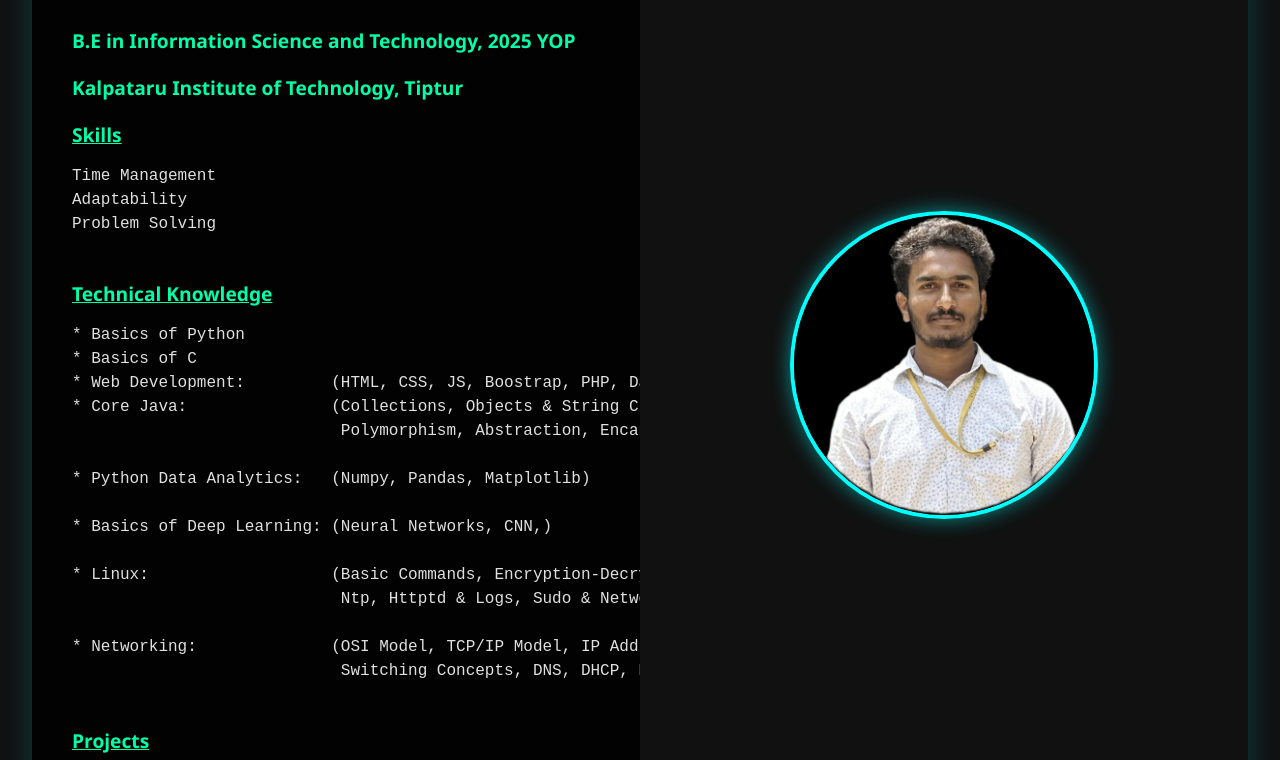
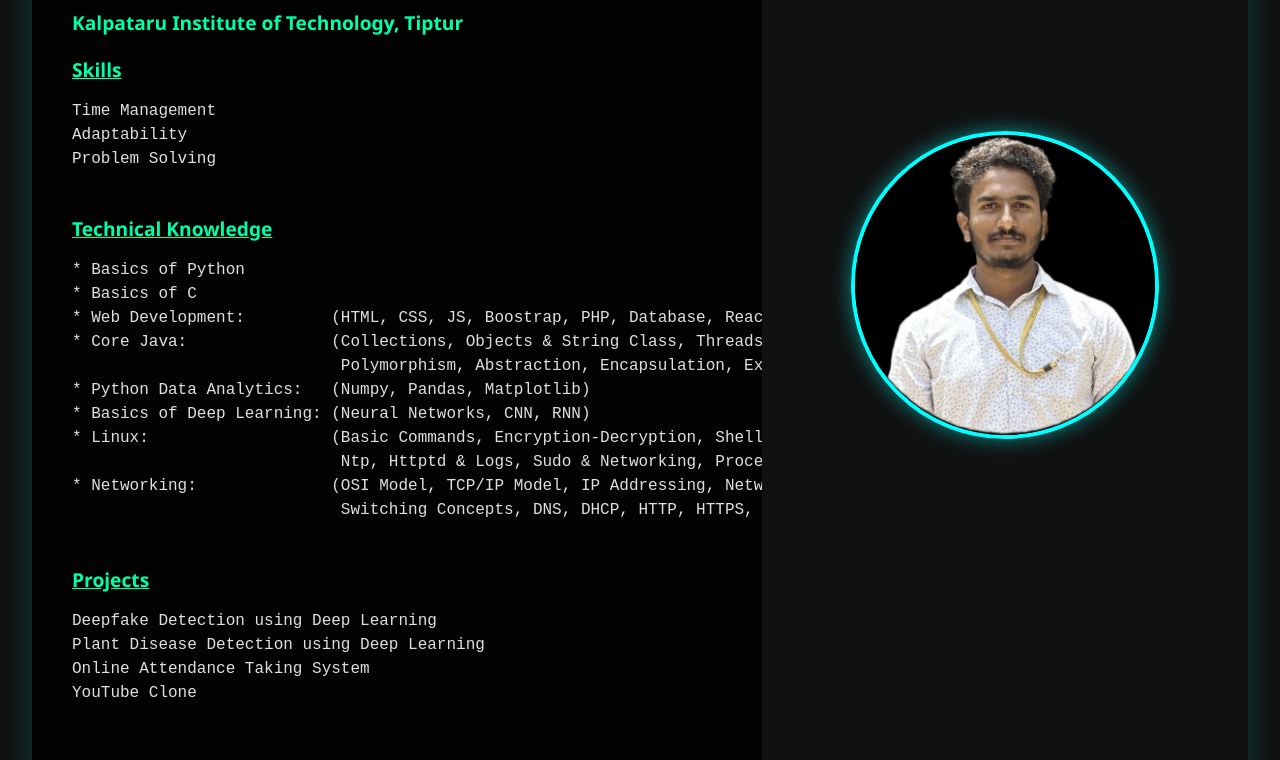
Before and after one commit to darshanhn7/abidas, a plain HTML site: page index.html in a window 1280 px wide. Shown: the part 216-976 px from the top of the page. Drawn offline with Linux system fonts and the light colour scheme.

Commit message:
Update index.html

```diff
--- a/index.html
+++ b/index.html
@@ -29,7 +29,7 @@
         }
 
         .left {
-            flex: 1;
+            flex-basis: 60%; /* Left container takes 60% of the space */
             padding: 40px;
             min-width: 500px;
             box-sizing: border-box;
@@ -63,7 +63,7 @@
         }
 
         .right {
-            flex: 1;
+            flex-basis: 40%; /* Right container takes 40% of the space */
             background: #111;
             display: flex;
             align-items: center;
@@ -133,14 +133,10 @@ Problem Solving
 * Web Development:         (HTML, CSS, JS, Boostrap, PHP, Database, React)
 * Core Java:               (Collections, Objects & String Class, Threads, Method Overloading & Method Overriding, Inheritance,
                             Polymorphism, Abstraction, Encapsulation, Exception Handling)
-
 * Python Data Analytics:   (Numpy, Pandas, Matplotlib)
-
-* Basics of Deep Learning: (Neural Networks, CNN,)
-
+* Basics of Deep Learning: (Neural Networks, CNN, RNN)
 * Linux:                   (Basic Commands, Encryption-Decryption, Shells, GCOSE Information, User and Group, File System,
                             Ntp, Httptd & Logs, Sudo & Networking, Process, Package Management, Permissions, SSH)
-
 * Networking:              (OSI Model, TCP/IP Model, IP Addressing, Network Topology, Network Devices, Subnetting, Routing Protocols,
                             Switching Concepts, DNS, DHCP, HTTP, HTTPS, FTP)
             </pre>
```
